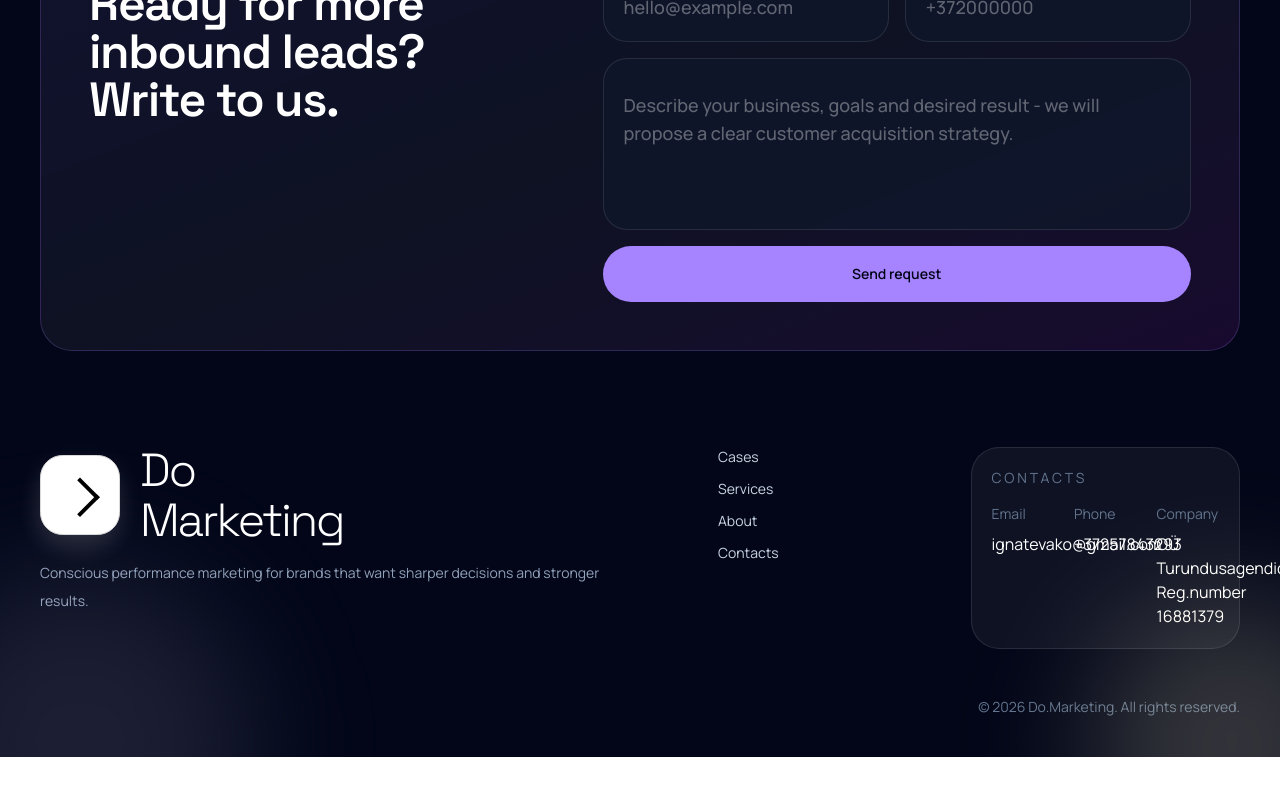
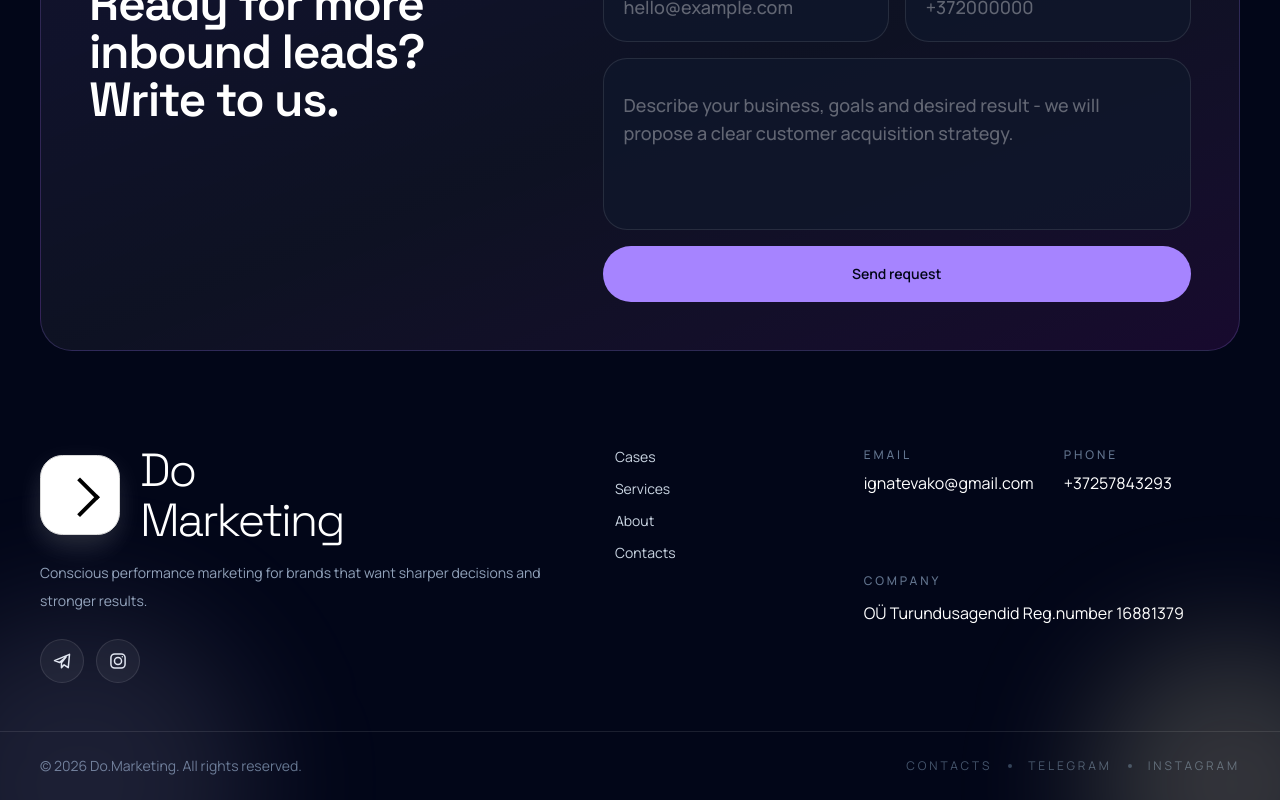
Before and after one commit to ignatevako-ko/site, a Next.js app: page / in a window 1280 px wide. Shown: the part 3944-4744 px from the top of the page. Before the commit the page ends 4701 px from the top, so only its background shows below. Built offline with nearby package versions, Linux system fonts and the light colour scheme.

Commit message:
Refine footer layout and social links

```diff
--- a/src/components/site-footer.tsx
+++ b/src/components/site-footer.tsx
@@ -8,6 +8,9 @@ type SiteFooterProps = {
 };
 
 export function SiteFooter({ content, language }: SiteFooterProps) {
+  const telegramUrl = "https://t.me/ignateva_ko";
+  const instagramUrl = "https://www.instagram.com/do.market.ng/";
+
   return (
     <footer id="contacts" className="border-t border-white/10 bg-slate-950">
       <div className="mx-auto w-full max-w-7xl px-6 py-12 lg:px-10 lg:pt-20">
@@ -16,16 +19,36 @@ export function SiteFooter({ content, language }: SiteFooterProps) {
         </div>
       </div>
 
-      <div className="mx-auto grid w-full max-w-7xl gap-10 px-6 py-12 lg:grid-cols-[1.1fr_0.9fr] lg:px-10">
+      <div className="mx-auto grid w-full max-w-7xl gap-12 px-6 py-12 lg:grid-cols-[1.05fr_0.4fr_0.75fr] lg:px-10">
         <div className="space-y-4">
           <BrandLogo />
           <p className="max-w-xl text-sm leading-7 text-slate-400">
             {content.footer.text}
           </p>
+
+          <div className="flex items-center gap-3 pt-2">
+            <a
+              href={telegramUrl}
+              target="_blank"
+              rel="noreferrer"
+              aria-label="Telegram"
+              className="inline-flex h-11 w-11 items-center justify-center rounded-full border border-white/10 bg-white/5 text-slate-200 transition hover:border-violet-300/40 hover:bg-violet-300/10 hover:text-white"
+            >
+              <TelegramIcon />
+            </a>
+            <a
+              href={instagramUrl}
+              target="_blank"
+              rel="noreferrer"
+              aria-label="Instagram"
+              className="inline-flex h-11 w-11 items-center justify-center rounded-full border border-white/10 bg-white/5 text-slate-200 transition hover:border-violet-300/40 hover:bg-violet-300/10 hover:text-white"
+            >
+              <InstagramIcon />
+            </a>
+          </div>
         </div>
 
-        <div className="grid gap-8 lg:grid-cols-[0.45fr_0.55fr]">
-          <div className="space-y-3">
+        <nav className="space-y-3 self-start">
           {content.footer.links.map((link) => (
             <a
               key={link.href}
@@ -35,40 +58,86 @@ export function SiteFooter({ content, language }: SiteFooterProps) {
               {link.label}
             </a>
           ))}
-          </div>
+        </nav>
 
-          <div className="rounded-[1.75rem] border border-white/10 bg-white/5 p-5">
-            <p className="text-sm uppercase tracking-[0.2em] text-slate-500">
-              {content.sections.contacts}
+        <div className="grid gap-6 sm:grid-cols-2 lg:grid-cols-1 xl:grid-cols-2">
+          <div className="space-y-2">
+            <p className="text-xs font-medium uppercase tracking-[0.24em] text-slate-500">
+              {content.contacts.labels.email}
             </p>
-            <div className="mt-4 grid gap-5 sm:grid-cols-3">
-              <div>
-                <p className="text-sm text-slate-500">{content.contacts.labels.email}</p>
             <a
               href={`mailto:${content.contacts.email}`}
-                  className="mt-2 block text-white"
+              className="text-base text-white transition hover:text-violet-300"
             >
               {content.contacts.email}
             </a>
           </div>
-              <div>
-                <p className="text-sm text-slate-500">{content.contacts.labels.phone}</p>
-                <a href={`tel:${content.contacts.phone}`} className="mt-2 block text-white">
+
+          <div className="space-y-2">
+            <p className="text-xs font-medium uppercase tracking-[0.24em] text-slate-500">
+              {content.contacts.labels.phone}
+            </p>
+            <a
+              href={`tel:${content.contacts.phone}`}
+              className="text-base text-white transition hover:text-violet-300"
+            >
               {content.contacts.phone}
             </a>
           </div>
-              <div>
-                <p className="text-sm text-slate-500">{content.contacts.labels.company}</p>
-                <p className="mt-2 text-white">{content.contacts.company}</p>
-              </div>
-            </div>
+
+          <div className="space-y-2 sm:col-span-2 lg:col-span-1 xl:col-span-2">
+            <p className="text-xs font-medium uppercase tracking-[0.24em] text-slate-500">
+              {content.contacts.labels.company}
+            </p>
+            <p className="max-w-sm text-base leading-8 text-white">{content.contacts.company}</p>
           </div>
         </div>
       </div>
 
-      <div className="mx-auto flex w-full max-w-7xl justify-end px-6 pb-10 lg:px-10">
-        <p className="text-sm text-slate-500">{content.footer.copyright}</p>
+      <div className="mx-auto flex w-full max-w-7xl flex-col gap-4 border-t border-white/10 px-6 py-6 text-sm text-slate-500 sm:flex-row sm:items-center sm:justify-between lg:px-10">
+        <p>{content.footer.copyright}</p>
+        <div className="flex items-center gap-4 text-xs uppercase tracking-[0.24em] text-slate-600">
+          <span>{content.sections.contacts}</span>
+          <span className="h-1 w-1 rounded-full bg-slate-700" />
+          <span>Telegram</span>
+          <span className="h-1 w-1 rounded-full bg-slate-700" />
+          <span>Instagram</span>
+        </div>
       </div>
     </footer>
   );
 }
+
+function TelegramIcon() {
+  return (
+    <svg
+      aria-hidden="true"
+      viewBox="0 0 24 24"
+      className="h-5 w-5 fill-none"
+      stroke="currentColor"
+      strokeWidth="1.8"
+      strokeLinecap="round"
+      strokeLinejoin="round"
+    >
+      <path d="M21 4L3 11.53l6.22 2.18L17 7l-5.65 7.17v5.83l3.14-3.42L19.5 20 21 4Z" />
+    </svg>
+  );
+}
+
+function InstagramIcon() {
+  return (
+    <svg
+      aria-hidden="true"
+      viewBox="0 0 24 24"
+      className="h-5 w-5 fill-none"
+      stroke="currentColor"
+      strokeWidth="1.8"
+      strokeLinecap="round"
+      strokeLinejoin="round"
+    >
+      <rect x="3.5" y="3.5" width="17" height="17" rx="4.5" />
+      <circle cx="12" cy="12" r="4.25" />
+      <circle cx="17.2" cy="6.8" r="0.9" fill="currentColor" stroke="none" />
+    </svg>
+  );
+}
```
Lines whose indentation alone changed are shown as unchanged.
